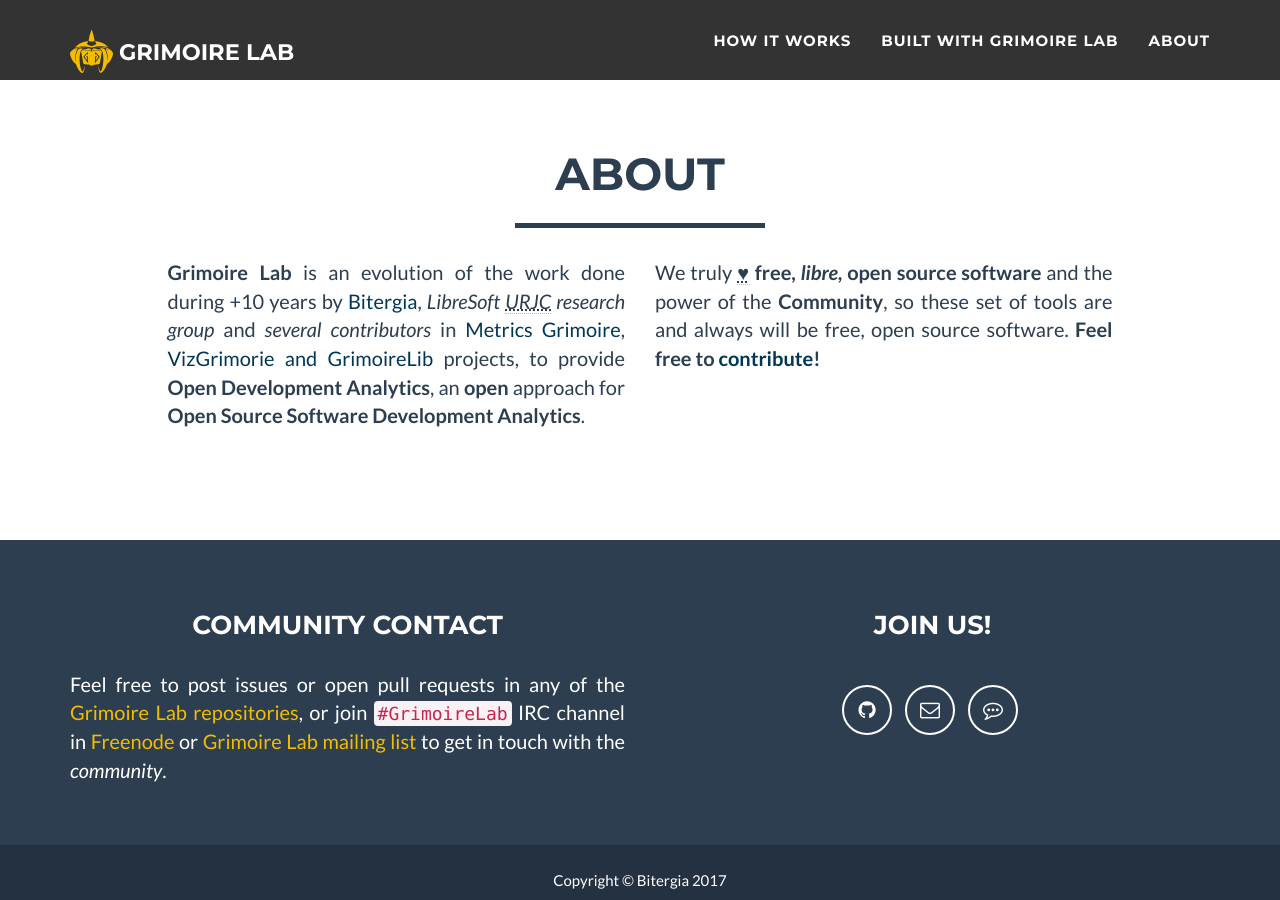
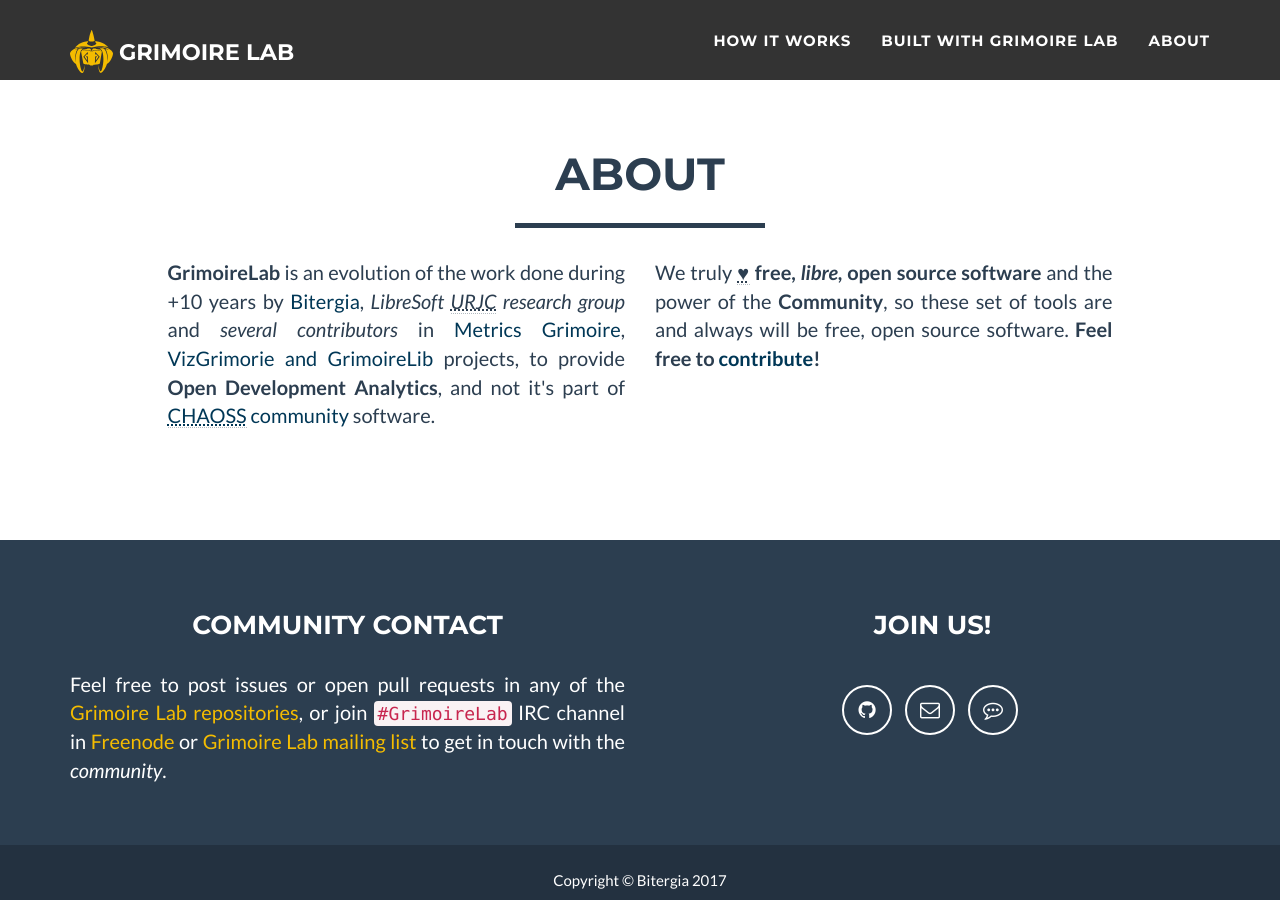
Before and after one commit to chaoss/grimoirelab, a Jekyll site: the page built from index.html, in a window 1280 px wide and 900 px high, scrolled down 3139 px. Built offline with Jekyll 4.4.1, drawn with Linux system fonts in a browser that asks for light colours; nearby versions of some CDN libraries.

Commit message:
Add CHAOSS link

```diff
--- a/_includes/about.html
+++ b/_includes/about.html
@@ -9,7 +9,7 @@
             </div>
             <div class="row">
                 <div class="col-lg-5 col-lg-offset-1">
-                    <p class="text-justify"><strong>Grimoire Lab</strong> is an evolution of the work done during +10 years by <a href="">Bitergia</a>, <em>LibreSoft <abbr title="University Rey Juan Carlos">URJC</abbr> research group</em> and <em>several contributors</em> in <a href="http://metricsgrimoire.github.io">Metrics Grimoire</a>, <a href="http://vizgrimoire.github.io">VizGrimorie and GrimoireLib</a> projects, to provide <strong>Open Development Analytics</strong>, an <strong>open</strong> approach for <strong>Open Source Software Development Analytics</strong>.</p>
+                    <p class="text-justify"><strong>GrimoireLab</strong> is an evolution of the work done during +10 years by <a href="">Bitergia</a>, <em>LibreSoft <abbr title="University Rey Juan Carlos">URJC</abbr> research group</em> and <em>several contributors</em> in <a href="http://metricsgrimoire.github.io">Metrics Grimoire</a>, <a href="http://vizgrimoire.github.io">VizGrimorie and GrimoireLib</a> projects, to provide <strong>Open Development Analytics</strong>, and not it's part of <a href="http://chaoss.community"><abbr title="Communtiy Health Analytics for Open Source">CHAOSS</abbr> community</a> software.</p>
                 </div>
                 <div class="col-lg-5">
                   <p class="text-justify">We truly <abbr title="love">&hearts;</abbr> <strong>free, <em lang="es">libre</em>, open source software</strong> and the power of the <strong>Community</strong>, so these set of tools are and always will be free, open source software. <strong>Feel free to <a href="http://github.com/grimoirelab">contribute</a>!</strong></p>
```
